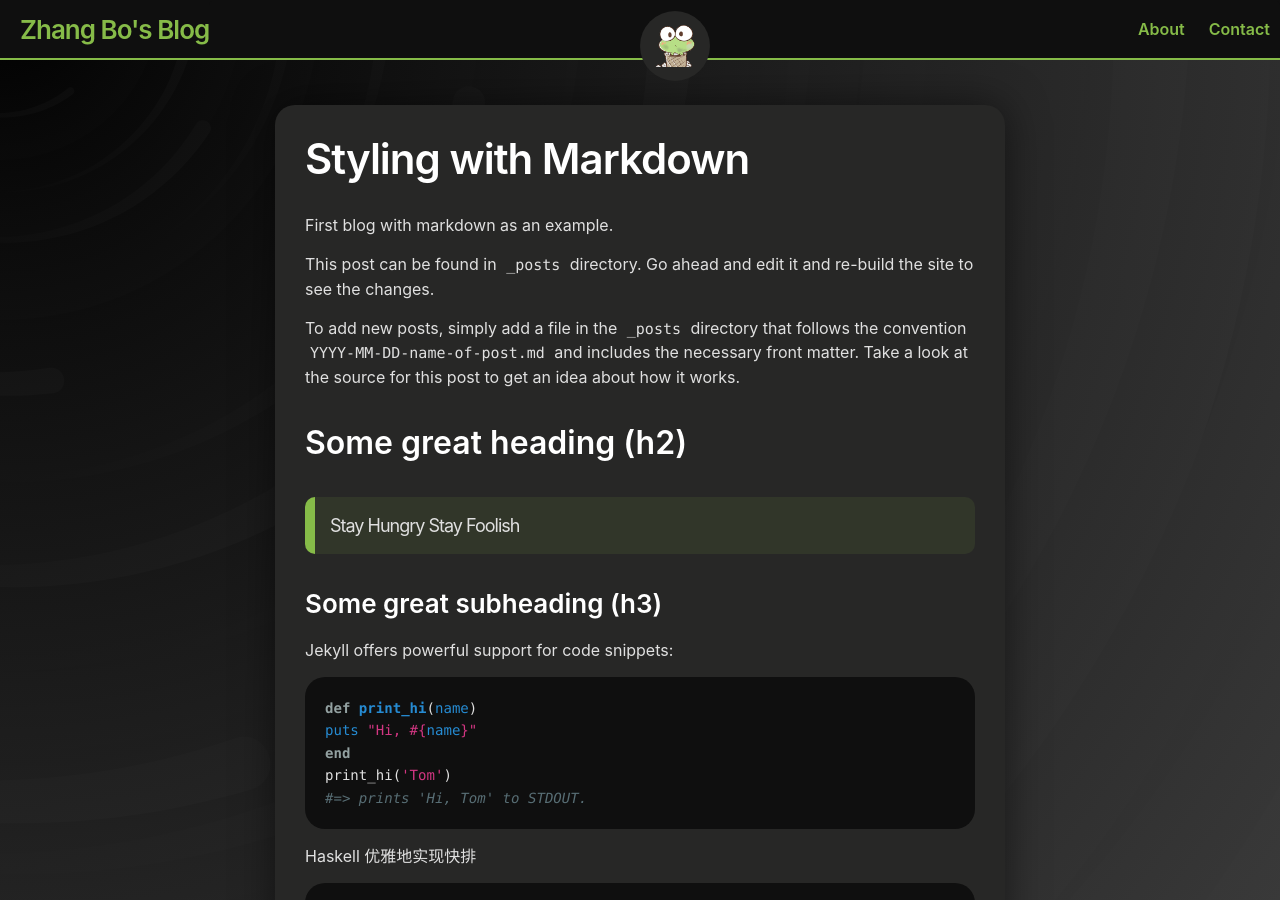
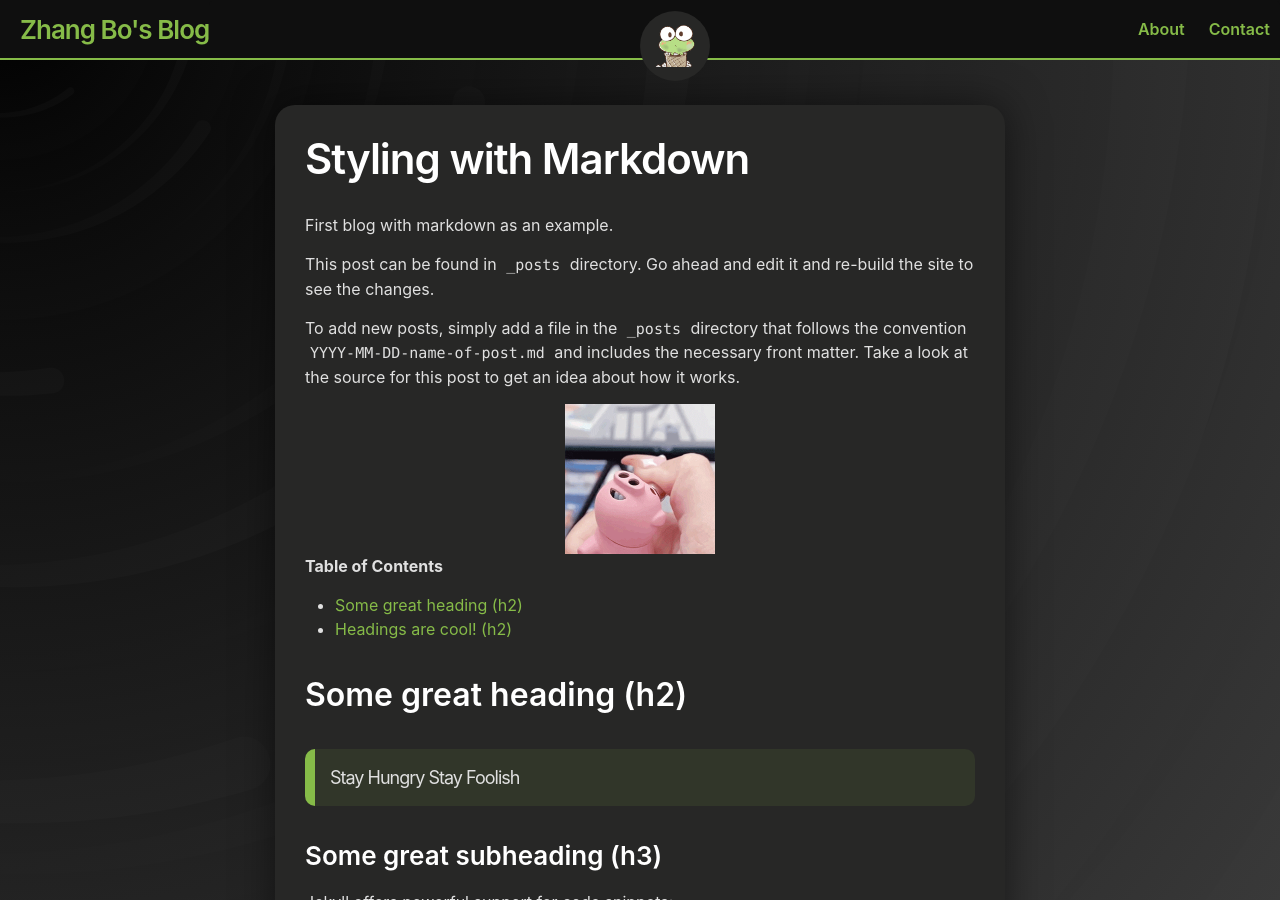
Before and after one commit to zhangbopd/zhangbopd.github.io, a Jekyll site: the page built from _posts/2023-03-01-Styling-with-Markdown.md, in a window 1280 px wide and 900 px high. Built offline with Jekyll 4.4.1, drawn with Linux system fonts in a browser that asks for light colours; a script that is not in the unit is left out.

Commit message:
add images

```diff
--- a/_config.yml
+++ b/_config.yml
@@ -1,5 +1,11 @@
 title: Zhang Bo's Blog
 iconURL: assets/profile_photo.png
+
+# 指定markdown编辑器
+markdown: kramdown
+# 要通过toc指令生成目录的标题级别
+kramdown:
+  toc_levels: "1,2"
 
 # for a clean URL
 permalink: :slug
--- a/_posts/2023-03-01-Styling-with-Markdown.md
+++ b/_posts/2023-03-01-Styling-with-Markdown.md
@@ -9,6 +9,14 @@ First blog with markdown as an example.
 This post can be found in `_posts` directory. Go ahead and edit it and re-build the site to see the changes.
 
 To add new posts, simply add a file in the `_posts` directory that follows the convention `YYYY-MM-DD-name-of-post.md` and includes the necessary front matter. Take a look at the source for this post to get an idea about how it works.
+
+<center>
+<img src="images/xxx.gif" width="150">
+</center>
+
+<strong>Table of Contents</strong>
+- this unordered seed list will be replaced by toc as unordered list
+{:toc}
 
 ## Some great heading (h2)
 
```
Also changed, not shown: images/xxx.gif (added).
